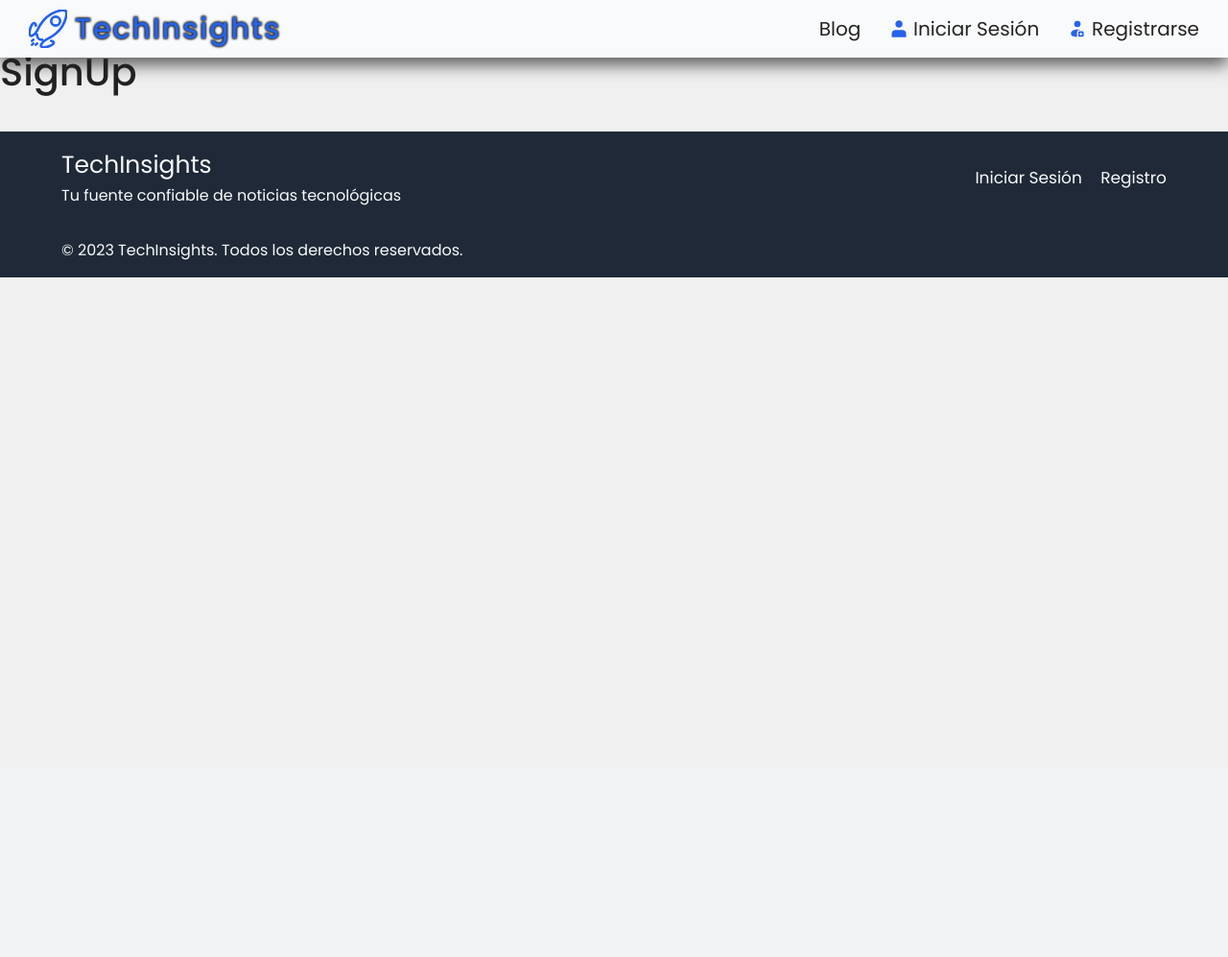
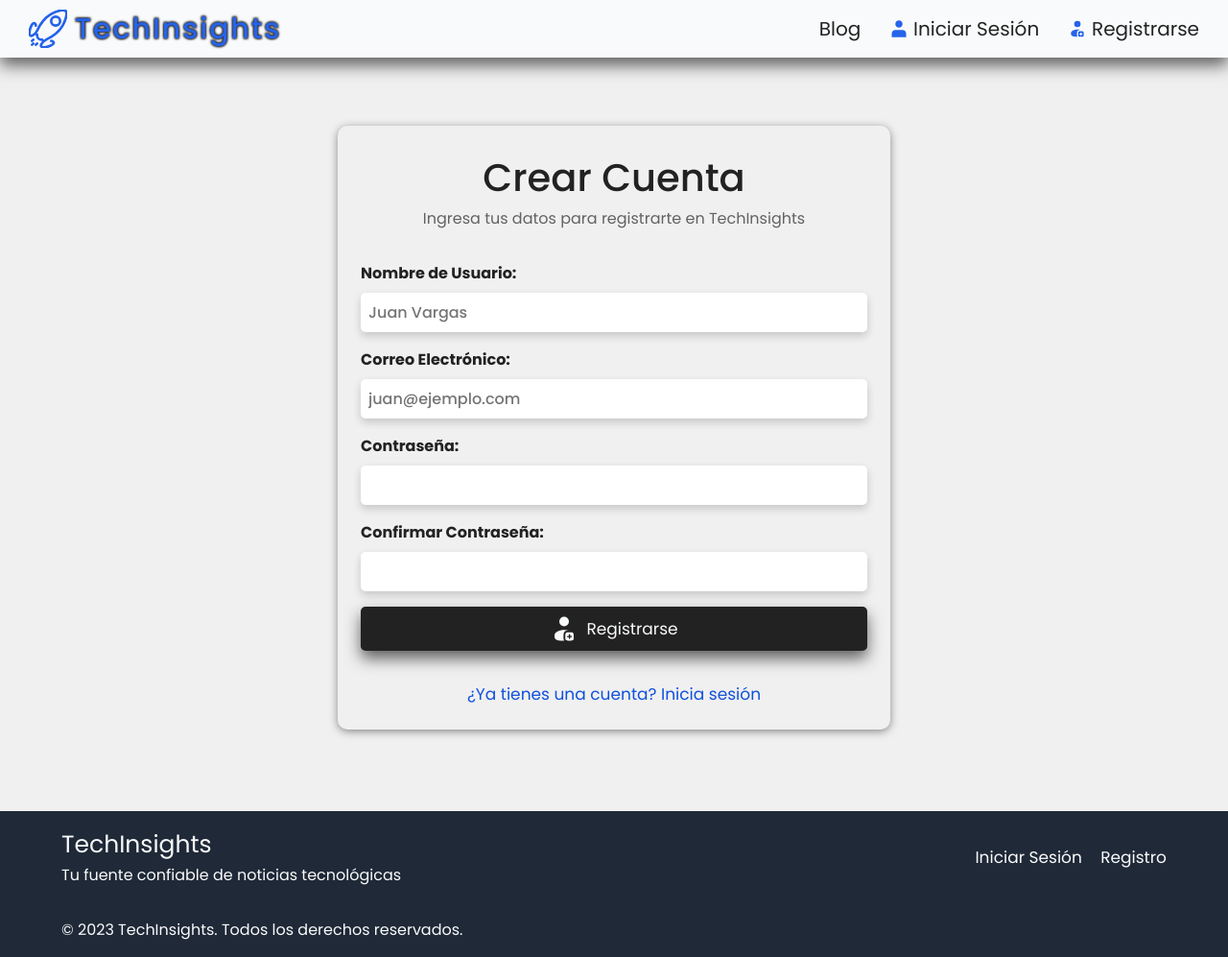
Before and after one commit to JuanWebDeveloper/TechInsights, a Django app: page /signup/ in a window 1280 px wide. Shown: the whole page at 96% size. Before the commit the page ends 289 px from the top, so only its background shows below. Run offline with Django 5.2, Linux system fonts and the light colour scheme.

Commit message:
Added SignUpForm and update signup view and template.
- Added in forms.py SignUpForm class with validations for username, email, password, and confirm_password fields.
- Added validation to ensure username has at least 5 characters and contains no special characters.
- Added validation to ensure passwords match and meet complexity requirements.
- Updated signup view function to handle form submission and validation.
- Upadted signup.html template with form structure and error handling.

```diff
--- a/blog/forms.py
+++ b/blog/forms.py
@@ -8,12 +8,14 @@ class SignInForm(forms.Form):
     email = forms.CharField(
         label="Correo Electrónico",
         required=True,
-        widget=forms.TextInput(attrs={'class': 'input'})
+        widget=forms.TextInput(attrs={
+            'placeholder': 'juan@ejemplo.com'
+        })
     )
     password = forms.CharField(
         label="Contraseña",
         required=True,
-        widget=forms.PasswordInput(attrs={'class': 'input'})
+        widget=forms.PasswordInput()
     )
 
     def clean_email(self):
@@ -30,16 +32,76 @@ class SignInForm(forms.Form):
         if len(password) < 10:
             raise ValidationError(
                 "La contraseña debe tener al menos 10 caracteres.")
-
-        if not re.search(r'[a-z]', password) and not re.search(r'[A-Z]', password):
-            raise ValidationError(
-                "La contraseña debe contener al menos una letra minúscula y una mayúscula.")
-
         if not re.search(r'[a-z]', password):
             raise ValidationError(
                 "La contraseña debe contener al menos una letra minúscula.")
-
         if not re.search(r'[A-Z]', password):
             raise ValidationError(
                 "La contraseña debe contener al menos una letra mayúscula.")
         return password
+
+
+class SignUpForm(forms.Form):
+    username = forms.CharField(
+        label="Nombre de Usuario",
+        required=True,
+        widget=forms.TextInput(attrs={
+            'placeholder': 'Juan Vargas'
+        })
+    )
+    email = forms.CharField(
+        label="Correo Electrónico",
+        required=True,
+        widget=forms.TextInput(attrs={
+            'placeholder': 'juan@ejemplo.com'
+        })
+    )
+    password = forms.CharField(
+        label="Contraseña",
+        required=True,
+        widget=forms.PasswordInput()
+    )
+    confirm_password = forms.CharField(
+        label="Confirmar Contraseña",
+        required=True,
+        widget=forms.PasswordInput()
+    )
+
+    def clean_username(self):
+        username = self.cleaned_data.get('username')
+        if len(username) < 5:
+            raise ValidationError(
+                "El nombre de usuario debe tener al menos 5 caracteres.")
+        if not re.match(r'^[a-zA-Z0-9_]+$', username):
+            raise ValidationError(
+                "El nombre de usuario solo puede contener letras, números y guiones bajos.")
+        return username
+
+    def clean_email(self):
+        email = self.cleaned_data.get('email')
+        try:
+            validate_email(email)
+        except ValidationError:
+            raise ValidationError(
+                "Por favor, introduce un correo electrónico válido.")
+        return email
+
+    def clean_password(self):
+        password = self.cleaned_data.get('password')
+        if len(password) < 10:
+            raise ValidationError(
+                "La contraseña debe tener al menos 10 caracteres.")
+        if not re.search(r'[a-z]', password):
+            raise ValidationError(
+                "La contraseña debe contener al menos una letra minúscula.")
+        if not re.search(r'[A-Z]', password):
+            raise ValidationError(
+                "La contraseña debe contener al menos una letra mayúscula.")
+        return password
+
+    def clean_confirm_password(self):
+        password = self.cleaned_data.get('password')
+        confirm_password = self.cleaned_data.get('confirm_password')
+        if password and confirm_password and password != confirm_password:
+            raise ValidationError("Las contraseñas no coinciden.")
+        return confirm_password
--- a/blog/static/css/authentication-forms.css
+++ b/blog/static/css/authentication-forms.css
@@ -93,6 +93,7 @@
 .authentication-form .container form button {
  align-items: center;
  background-color: #222222;
+ box-shadow: 0px 8px 16px rgba(34, 34, 34, 0.7);
  border: none;
  border-radius: 5px;
  color: #f9fafb;
@@ -102,12 +103,13 @@
  justify-content: center;
  position: relative;
  padding: 0.5rem;
- transition: 0.3s background-color ease-out;
+ transition: 0.3s all ease-out;
  width: 100%;
 }
 
 .authentication-form .container form button:hover {
  background-color: rgb(53, 52, 52);
+ box-shadow: inset 4px 4px 12px #222222, inset -4px -4px 12px #444444;
 }
 
 .authentication-form .container form button svg {
--- a/blog/templates/signin.html
+++ b/blog/templates/signin.html
@@ -12,7 +12,7 @@
 {% block content %}
   <section class="authentication-form">
     <div class="container">
-      <form method="post">
+      <form method="POST">
         {% csrf_token %}
         <div class="form-header">
           <h2>Iniciar Sesión</h2>
--- a/blog/templates/signup.html
+++ b/blog/templates/signup.html
@@ -1,9 +1,68 @@
 {% extends 'base.html' %}
+{% load static %}
 
 {% block title %}
   TechInsights - SignUp
 {% endblock %}
 
+{% block styles %}
+  <link rel="stylesheet" href="{% static 'css/authentication-forms.css' %}" />
+{% endblock %}
+
 {% block content %}
-  <h1>SignUp</h1>
+  <div class="authentication-form">
+    <div class="container">
+      <form method="POST">
+        {% csrf_token %}
+        <div class="form-header">
+          <h2>Crear Cuenta</h2>
+          <p>Ingresa tus datos para registrarte en TechInsights</p>
+        </div>
+
+        <div class="form-group">
+          {{ form.username.label_tag }}
+          {{ form.username }}
+          {% if form.username.errors %}
+            <div class="error">{{ form.username.errors }}</div>
+          {% endif %}
+        </div>
+
+        <div class="form-group">
+          {{ form.email.label_tag }}
+          {{ form.email }}
+          {% if form.email.errors %}
+            <div class="error">{{ form.email.errors }}</div>
+          {% endif %}
+        </div>
+
+        <div class="form-group">
+          {{ form.password.label_tag }}
+          {{ form.password }}
+          {% if form.password.errors %}
+            <div class="error">{{ form.password.errors }}</div>
+          {% endif %}
+        </div>
+
+        <div class="form-group">
+          {{ form.confirm_password.label_tag }}
+          {{ form.confirm_password }}
+          {% if form.confirm_password.errors %}
+            <div class="error">{{ form.confirm_password.errors }}</div>
+          {% endif %}
+        </div>
+
+        <button type="submit">
+          <svg viewBox="0 0 24 24" fill="none" xmlns="http://www.w3.org/2000/svg">
+            <g id="SVGRepo_bgCarrier" stroke-width="0"></g>
+            <g id="SVGRepo_tracerCarrier" stroke-linecap="round" stroke-linejoin="round"></g>
+            <g id="SVGRepo_iconCarrier">
+              <circle cx="12" cy="6" r="4" fill="#f9fafb"></circle> <path fill-rule="evenodd" clip-rule="evenodd" d="M16.5 22C14.8501 22 14.0251 22 13.5126 21.4874C13 20.9749 13 20.1499 13 18.5C13 16.8501 13 16.0251 13.5126 15.5126C14.0251 15 14.8501 15 16.5 15C18.1499 15 18.9749 15 19.4874 15.5126C20 16.0251 20 16.8501 20 18.5C20 20.1499 20 20.9749 19.4874 21.4874C18.9749 22 18.1499 22 16.5 22ZM17.0833 16.9444C17.0833 16.6223 16.8222 16.3611 16.5 16.3611C16.1778 16.3611 15.9167 16.6223 15.9167 16.9444V17.9167H14.9444C14.6223 17.9167 14.3611 18.1778 14.3611 18.5C14.3611 18.8222 14.6223 19.0833 14.9444 19.0833H15.9167V20.0556C15.9167 20.3777 16.1778 20.6389 16.5 20.6389C16.8222 20.6389 17.0833 20.3777 17.0833 20.0556V19.0833H18.0556C18.3777 19.0833 18.6389 18.8222 18.6389 18.5C18.6389 18.1778 18.3777 17.9167 18.0556 17.9167H17.0833V16.9444Z" fill="#f9fafb"></path> <path d="M15.6782 13.5028C15.2051 13.5085 14.7642 13.5258 14.3799 13.5774C13.737 13.6639 13.0334 13.8705 12.4519 14.4519C11.8705 15.0333 11.6639 15.737 11.5775 16.3799C11.4998 16.9576 11.4999 17.6635 11.5 18.414V18.586C11.4999 19.3365 11.4998 20.0424 11.5775 20.6201C11.6381 21.0712 11.7579 21.5522 12.0249 22C12.0166 22 12.0083 22 12 22C4 22 4 19.9853 4 17.5C4 15.0147 7.58172 13 12 13C13.3262 13 14.577 13.1815 15.6782 13.5028Z" fill="#f9fafb"></path>
+            </g>
+          </svg> <span>Registrarse</span>
+        </button>
+      </form>
+
+      <a href="{% url 'signin' %}">¿Ya tienes una cuenta? Inicia sesión</a>
+    </div>
+  </div>
 {% endblock %}
--- a/blog/views.py
+++ b/blog/views.py
@@ -1,5 +1,5 @@
 from django.shortcuts import render, redirect
-from .forms import SignInForm
+from .forms import SignInForm, SignUpForm
 
 
 def blog(request):
@@ -18,4 +18,11 @@ def signin(request):
 
 
 def signup(request):
-    return render(request, 'signup.html')
+    if request.method == 'POST':
+        form = SignUpForm(request.POST)
+        if form.is_valid():
+            # Login to login
+            return redirect('home_page')
+    else:
+        form = SignUpForm()
+    return render(request, 'signup.html', {'form': form})
```
